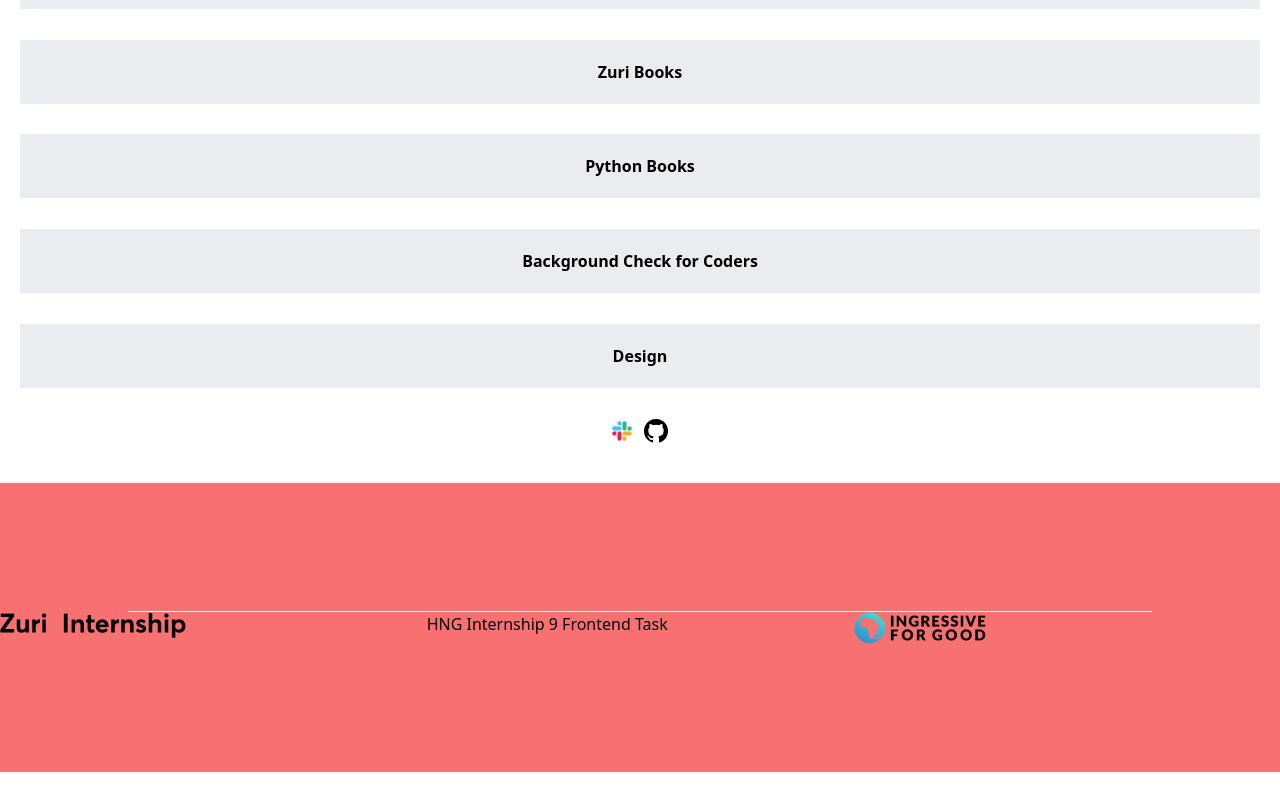
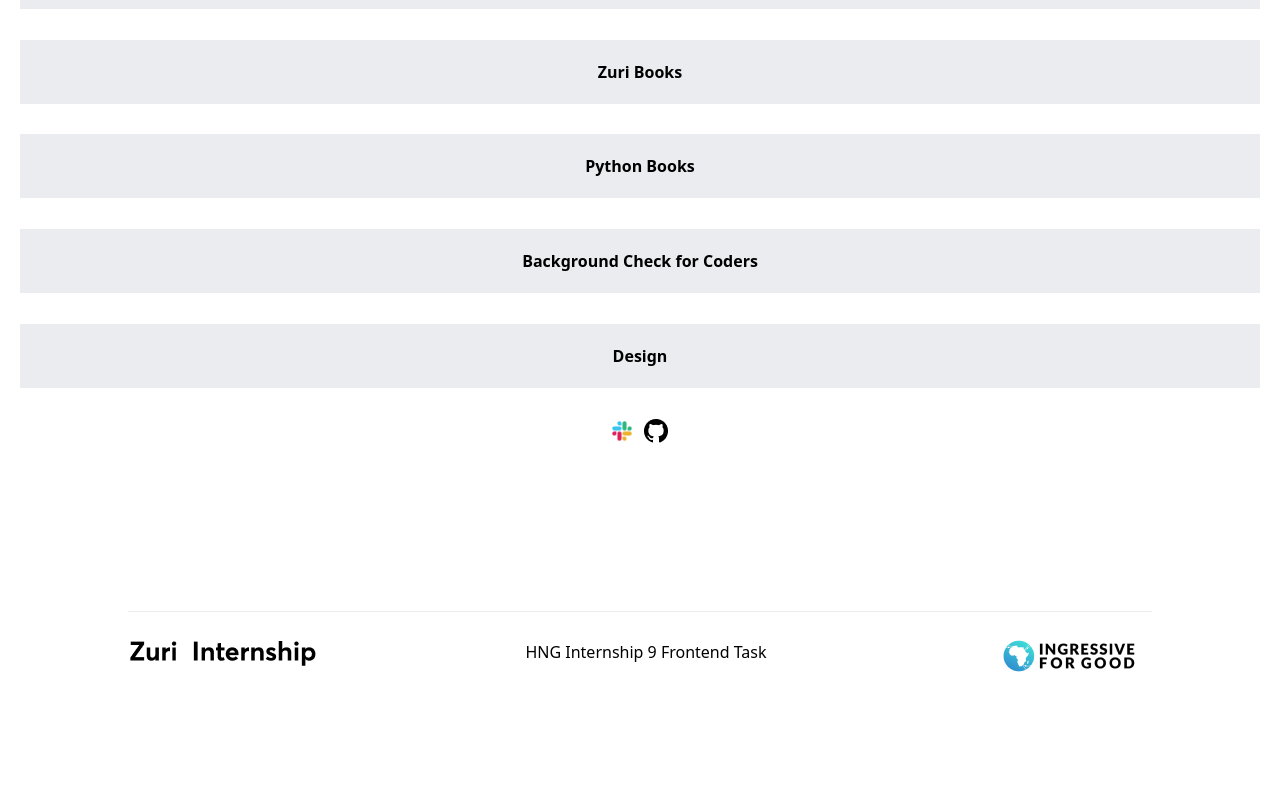
Before and after one commit to himarnoel/Zuri-Stage-1, a React app: page / in a window 1280 px wide. Shown: the part 533-1333 px from the top of the page. Before the commit the page ends 1305 px from the top, so only its background shows below. Built offline with nearby package versions, Linux system fonts and the light colour scheme; the HTML template or start-up script is replaced by a standard one.

Commit message:
averagely good

```diff
--- a/src/App.jsx
+++ b/src/App.jsx
@@ -51,9 +51,9 @@
           <img src={github} alt="w-2 object-contain" />
         </div>
       </div>
-      <footer className="bg-red-400 w-full py-32 ">
+      <footer className=" w-full py-32 ">
         <div className="h-[1px] mx-auto bg-[#EAECF0] w-[80%] "></div>
-        <div className="grid lg:grid-cols-3 mx-auto">
+        <div className="grid lg:grid-cols-3  mt-7 lg:justify-items-center gap-2 lg:gap-0 ml-3">
           <img src={zuri} alt="" className="object-contain" />
           <p>HNG Internship 9 Frontend Task</p>
           <img src={I4g} alt="" className="object-contain" />
```
